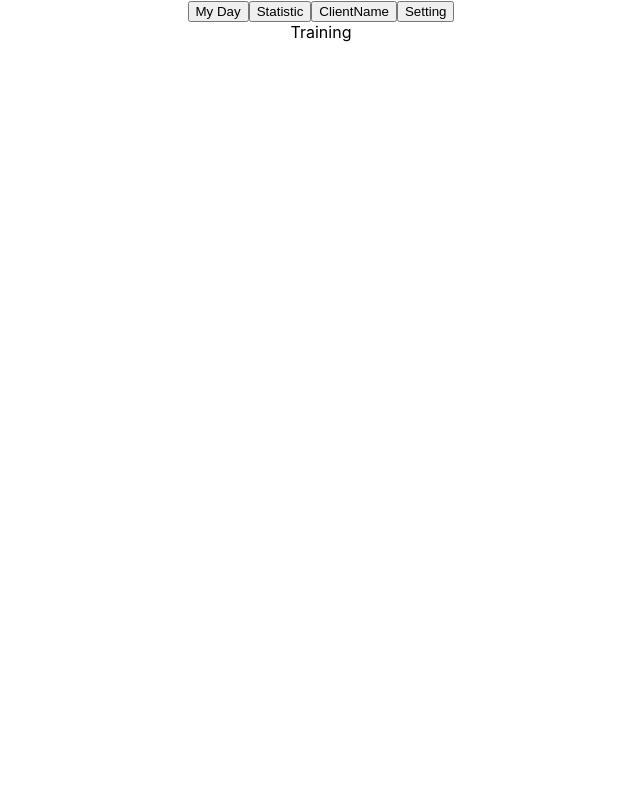
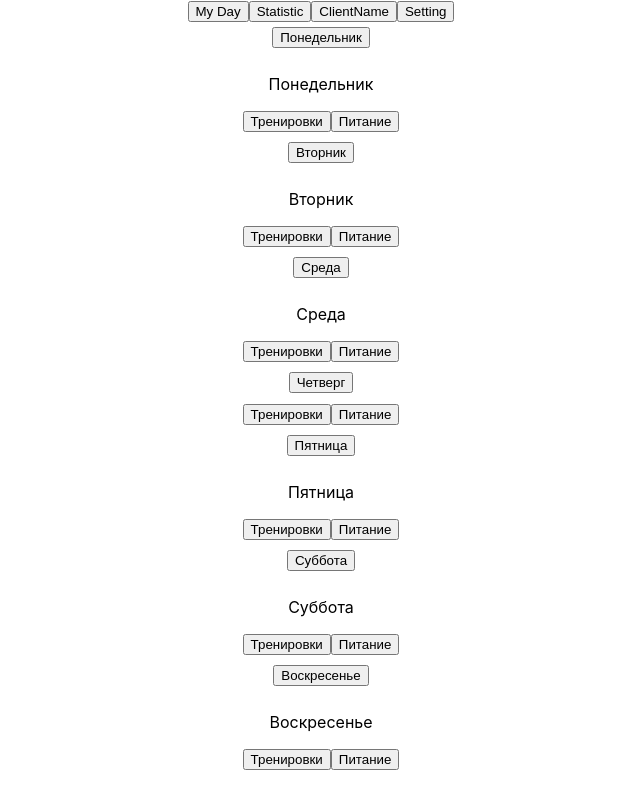
Before and after one commit to m-DZEN/Enjoy-sport, a React (Create React App) app in the folder client/: page / in a window 1280 px wide. Shown: the whole page, without its empty margins (319-959 px from the left). Built offline with nearby package versions, Linux system fonts and the light colour scheme.

Commit message:
create traning

```diff
--- /dev/null
+++ b/client/src/components/Training/Training.css
@@ -0,0 +1,22 @@
+body {
+
+}
+
+.container {
+  display: flex;
+  justify-content: center;
+  flex-direction: column;
+}
+
+.btn-show {
+ margin: 5px;
+}
+
+.btn-show:hover + .block-none {
+
+}
+
+.block-none {
+  /* display: none; */
+  padding: 5px;
+}
--- a/client/src/components/Training/Training.jsx
+++ b/client/src/components/Training/Training.jsx
@@ -1,7 +1,93 @@
-import React from 'react'
+import React from "react";
+import "./Training.css";
+import { Link } from "react-router-dom";
 
 export default function Training() {
   return (
-    <div>Training</div>
-  )
+    <div className="container">
+      <div>
+        <button className="btn-show">Понедельник</button>
+        <div className="block-none">
+          <p>Понедельник</p>
+          <Link to="/workout">
+            <button>Тренировки</button>
+          </Link>
+          <Link to="/nutrition">
+            <button>Питание</button>
+          </Link>
+        </div>
+      </div>
+      <div>
+        <button className="btn-show">Вторник</button>
+        <div className="block-none">
+          <p>Вторник</p>
+          <Link to="/workout">
+            <button>Тренировки</button>
+          </Link>
+          <Link to="/nutrition">
+            <button>Питание</button>
+          </Link>
+        </div>
+      </div>
+      <div>
+        <button className="btn-show">Среда</button>
+        <div className="block-none">
+          <p>Среда</p>
+          <Link to="/workout">
+            <button>Тренировки</button>
+          </Link>
+          <Link to="/nutrition">
+            <button>Питание</button>
+          </Link>
+        </div>
+      </div>
+      <div>
+        <button className="btn-show">Четверг</button>
+        <div className="block-none">
+          <Link to="/workout">
+            <button>Тренировки</button>
+          </Link>
+          <Link to="/nutrition">
+            <button>Питание</button>
+          </Link>
+        </div>
+      </div>
+      <div>
+        <button className="btn-show">Пятница</button>
+        <div className="block-none">
+          <p>Пятница</p>
+          <Link to="/workout">
+            <button>Тренировки</button>
+          </Link>
+          <Link to="/nutrition">
+            <button>Питание</button>
+          </Link>
+        </div>
+      </div>
+      <div>
+        <button className="btn-show">Суббота</button>
+        <div className="block-none">
+          <p>Суббота</p>
+          <Link to="/workout">
+            <button>Тренировки</button>
+          </Link>
+          <Link to="/nutrition">
+            <button>Питание</button>
+          </Link>
+        </div>
+      </div>
+      <div>
+        <button className="btn-show">Воскресенье</button>
+        <div className="block-none">
+          <p>Воскресенье</p>
+          <Link to="/workout">
+            <button>Тренировки</button>
+          </Link>
+          <Link to="/nutrition">
+            <button>Питание</button>
+          </Link>
+        </div>
+      </div>
+    </div>
+  );
 }
```
